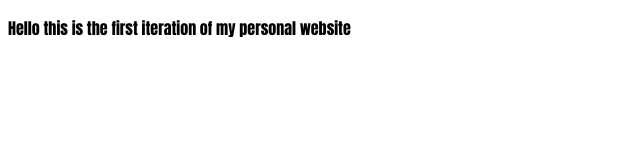
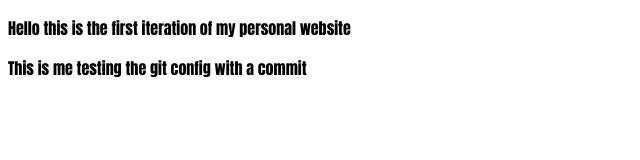
Before and after one commit to delano-m/dmuong.github.io, a plain HTML site: page index.html in a window 1280 px wide. Shown: the whole page, without its empty margins (0-640 px from the left). Drawn offline with Linux system fonts and the light colour scheme.

```diff
--- a/index.html
+++ b/index.html
@@ -8,5 +8,6 @@
 </head>
 <body>
     <p>Hello this is the first iteration of my personal website</p>
+    <p>This is me testing the git config with a commit</p>
 </body>
 </html>
```
